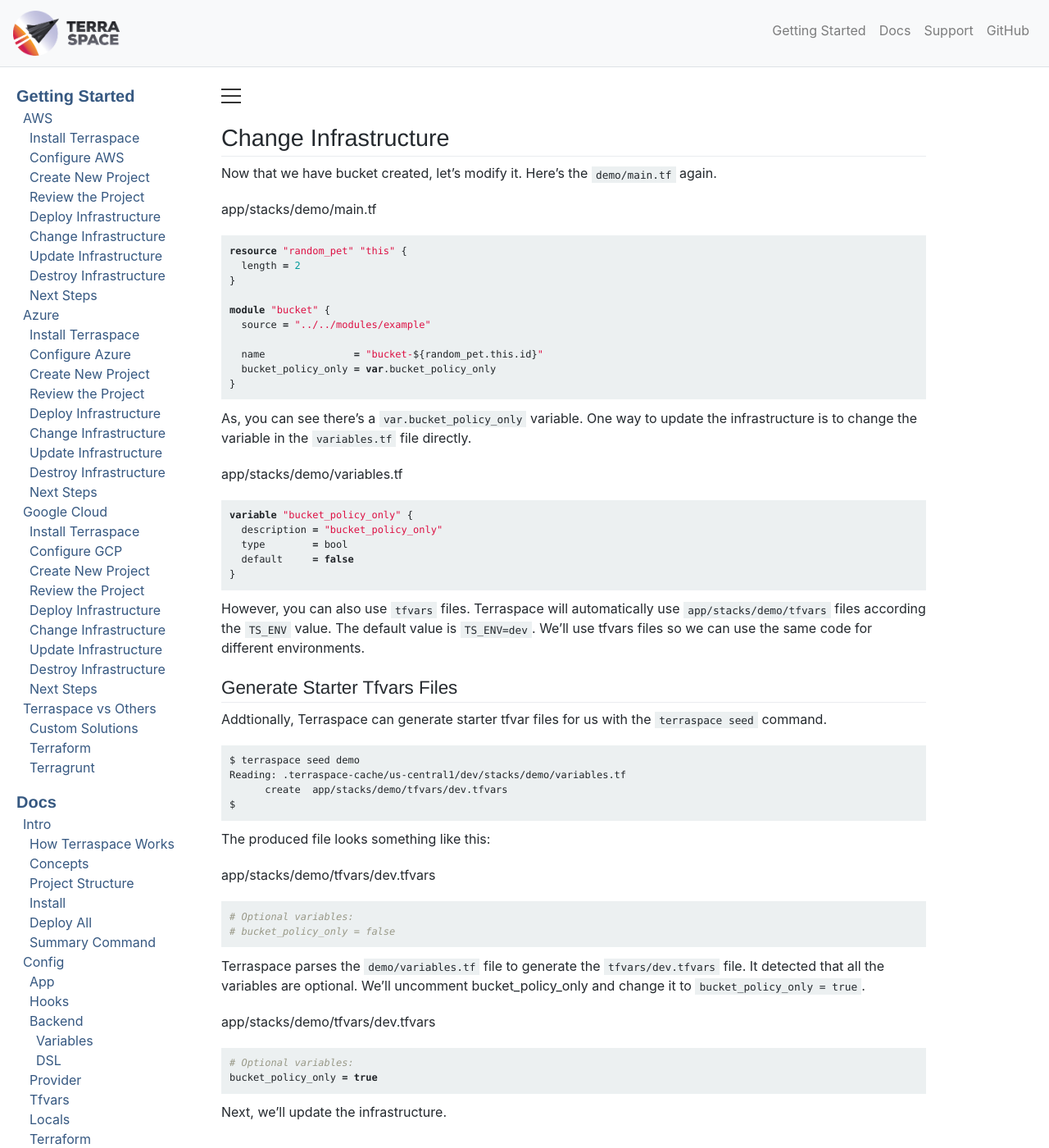
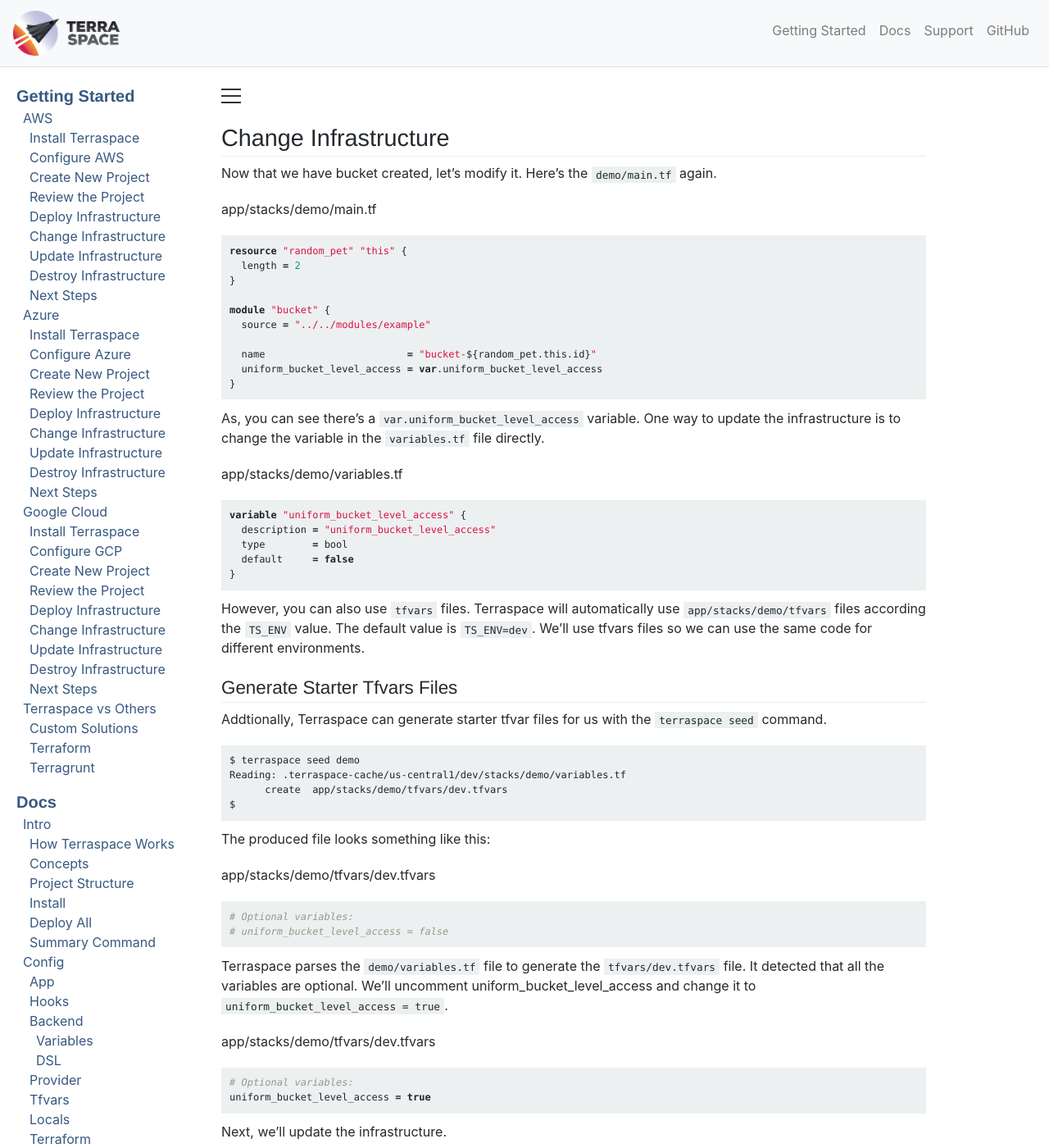
Before and after one commit to boltops-tools/terraspace-docs, a Jekyll site: the page built from _docs/learn/gcp/change.md, in a window 1280 px wide and 1400 px high. Shown: the whole window at 82% size. Built offline with Jekyll 4.4.1, drawn with Linux system fonts in a browser that asks for light colours; a script that is not in the unit is left out.

Commit message:
update google uniform_bucket_level_access

````diff
--- a/_docs/learn/gcp/change.md
+++ b/_docs/learn/gcp/change.md
@@ -14,18 +14,18 @@ resource "random_pet" "this" {
 module "bucket" {
   source = "../../modules/example"
 
-  name               = "bucket-${random_pet.this.id}"
-  bucket_policy_only = var.bucket_policy_only
+  name                        = "bucket-${random_pet.this.id}"
+  uniform_bucket_level_access = var.uniform_bucket_level_access
 }
 ```
 
-As, you can see there's a `var.bucket_policy_only` variable. One way to update the infrastructure is to change the variable in the `variables.tf` file directly.
+As, you can see there's a `var.uniform_bucket_level_access` variable. One way to update the infrastructure is to change the variable in the `variables.tf` file directly.
 
 app/stacks/demo/variables.tf
 
 ```terraform
-variable "bucket_policy_only" {
-  description = "bucket_policy_only"
+variable "uniform_bucket_level_access" {
+  description = "uniform_bucket_level_access"
   type        = bool
   default     = false
 }
@@ -48,16 +48,16 @@ app/stacks/demo/tfvars/dev.tfvars
 
 ```terraform
 # Optional variables:
-# bucket_policy_only = false
+# uniform_bucket_level_access = false
 ```
 
-Terraspace parses the `demo/variables.tf` file to generate the `tfvars/dev.tfvars` file.  It detected that all the variables are optional.  We'll uncomment bucket_policy_only and change it to `bucket_policy_only = true`.
+Terraspace parses the `demo/variables.tf` file to generate the `tfvars/dev.tfvars` file.  It detected that all the variables are optional.  We'll uncomment uniform_bucket_level_access and change it to `uniform_bucket_level_access = true`.
 
 app/stacks/demo/tfvars/dev.tfvars
 
 ```terraform
 # Optional variables:
-bucket_policy_only = true
+uniform_bucket_level_access = true
 ```
 
 Next, we'll update the infrastructure.
````
Also changed, not shown: _docs/learn/gcp/deploy.md (+9 -9 lines), _docs/learn/gcp/destroy.md (+12 -12 lines), _docs/learn/gcp/review-project.md (+6 -6 lines), _docs/learn/gcp/update.md (+1 -1 lines).
